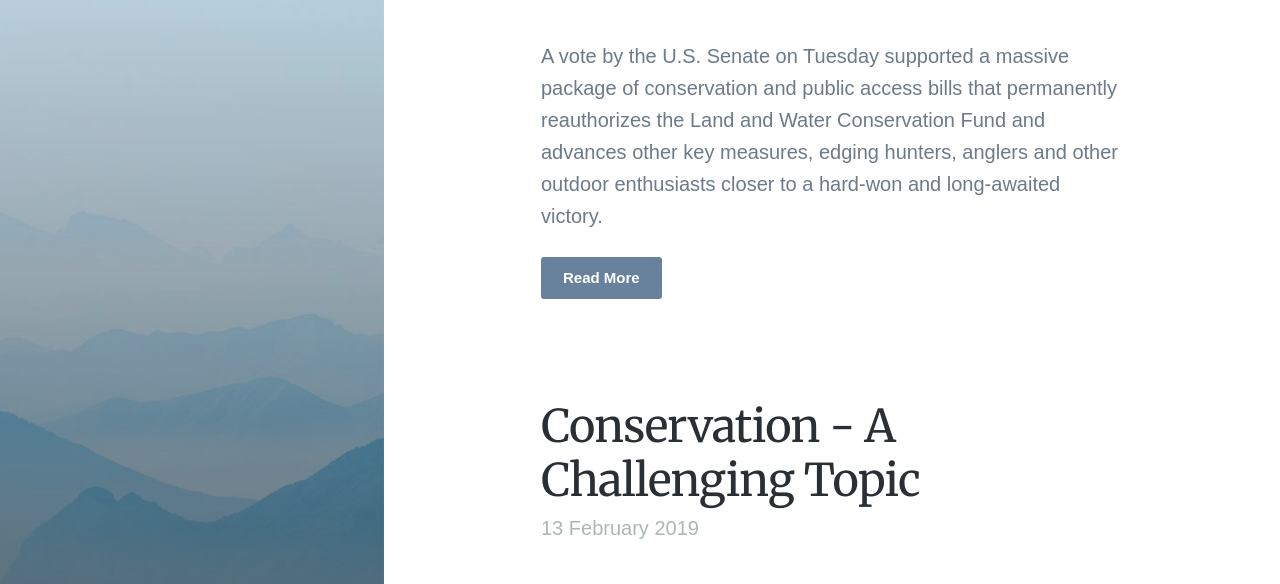
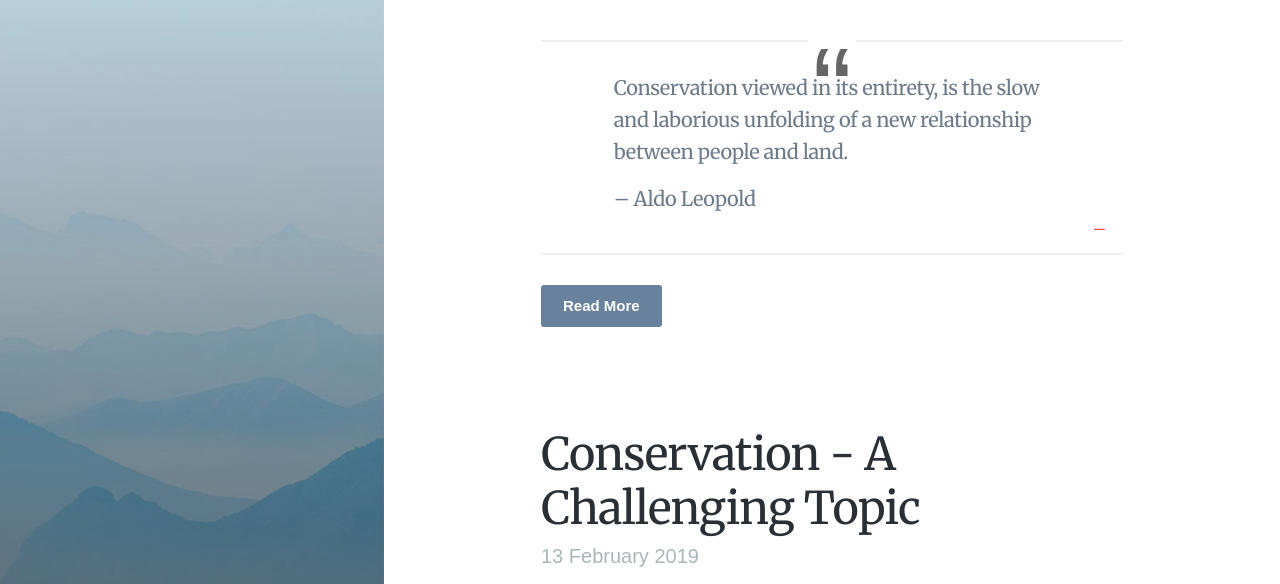
Before and after one commit to fusion94/fusion94.org-v2, a Jekyll site: the page built from index.html, in a window 1280 px wide and 1400 px high, scrolled down 1362 px. Shown: the part 215-799 px from the top of the window. Built offline with Jekyll 4.4.1, drawn with Linux system fonts in a browser that asks for light colours; nearby versions of some CDN libraries; some web fonts are replaced; the list of posts is cut into pages by our own code; some of the changed text lies outside the part shown; grey boxes are pictures that could not be loaded.

```diff
--- a/_posts/2019-02-13-conservation-a-challenging-topic.md
+++ b/_posts/2019-02-13-conservation-a-challenging-topic.md
@@ -8,8 +8,6 @@
 featured_image: /img/featured/montana-1.jpg
 series: "Intro to Conservation"
 ---
-
-This is the first article in a series of articles that relate to various forms of Conservation.
 
 > "We need all citizens to care, we need all citizens to believe, we need all citizens to engage, and we need to again make it understood that to be concerned about conservation is an act of citizenship."
 >
--- a/_posts/2019-02-14-a-partial-win-for-conservation.md
+++ b/_posts/2019-02-14-a-partial-win-for-conservation.md
@@ -9,6 +9,10 @@
 featured_image: /img/featured/montana-2.jpg
 series: "Intro to Conservation"
 ---
+
+> Conservation viewed in its entirety, is the slow and laborious unfolding of a new relationship between people and land.
+>
+> -- Aldo Leopold
 
  A vote by the U.S. Senate on Tuesday supported a massive package of conservation and public access bills that permanently reauthorizes the Land and Water Conservation Fund and advances other key measures, edging hunters, anglers and other outdoor enthusiasts closer to a hard-won and long-awaited victory.
 
```
